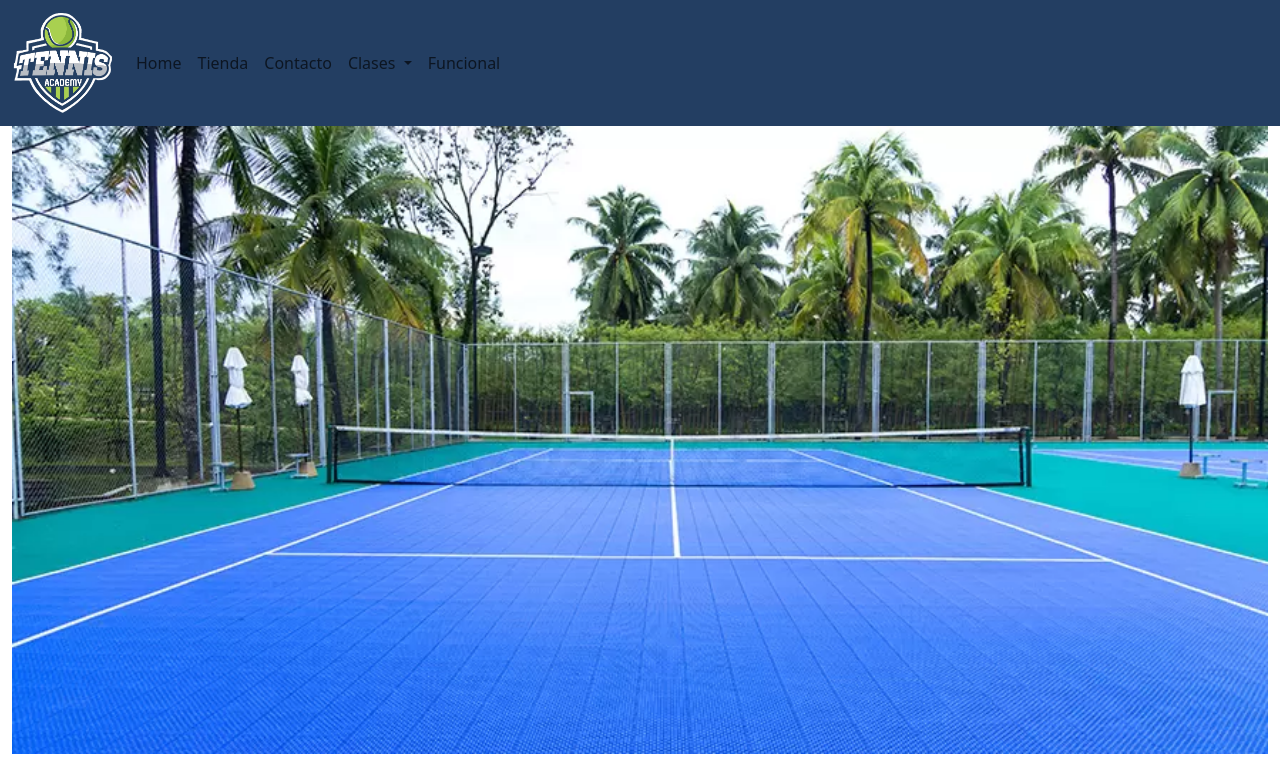
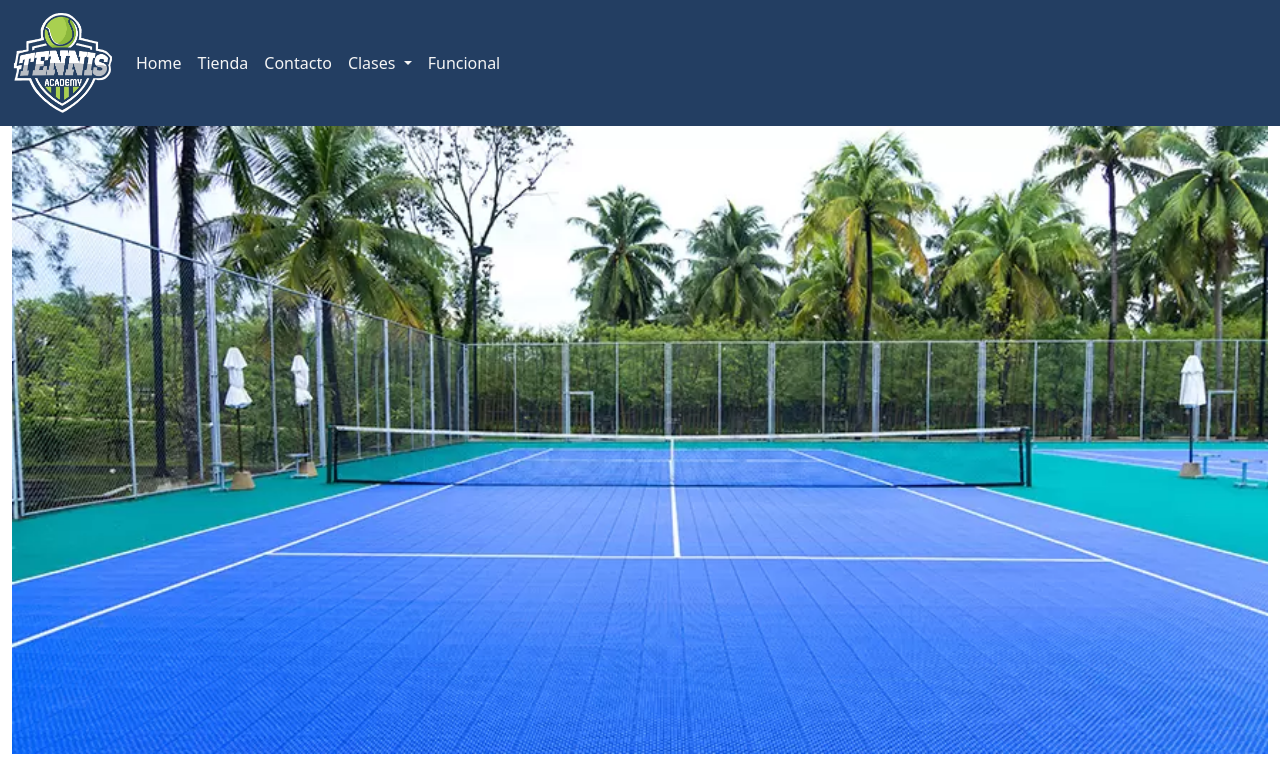
Before and after one commit to TomasDiazdeSa/TomasDiazdeSa.github.io, a website: page entrega 3/index.html in a window 1280 px wide. Shown: the top 775 px of the page. Drawn offline with nearby package versions, Linux system fonts and the light colour scheme.

Commit message:
Correcion de SASS

```diff
--- a/entrega 3/css/main.css
+++ b/entrega 3/css/main.css
@@ -1,11 +1,22 @@
-nav {
+.menu-color {
   background-color: #233E62; }
-  nav a {
-    color: whitesmoke; }
-    nav a:hover {
-      background-color: #A9D050; }
+
+a:hover {
+  background-color: #A9D050; }
 
 .footer {
   background-color: #233E62;
   color: whitesmoke;
   text-align: center; }
+
+.color-clases {
+  color: whitesmoke; }
+
+.color-funcional {
+  color: whitesmoke; }
+
+.color-tienda {
+  color: whitesmoke; }
+
+.color-home {
+  color: whitesmoke; }
```
